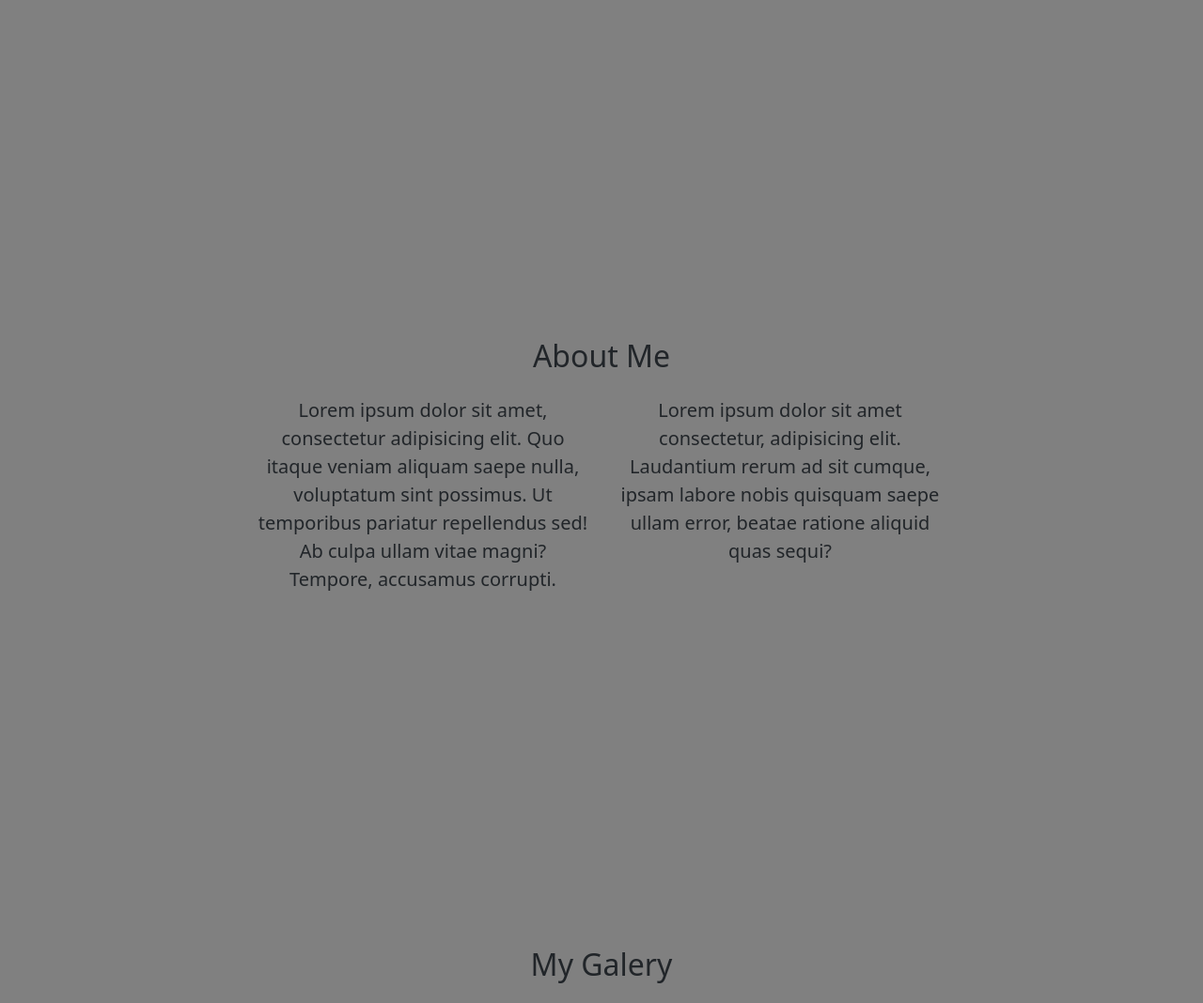
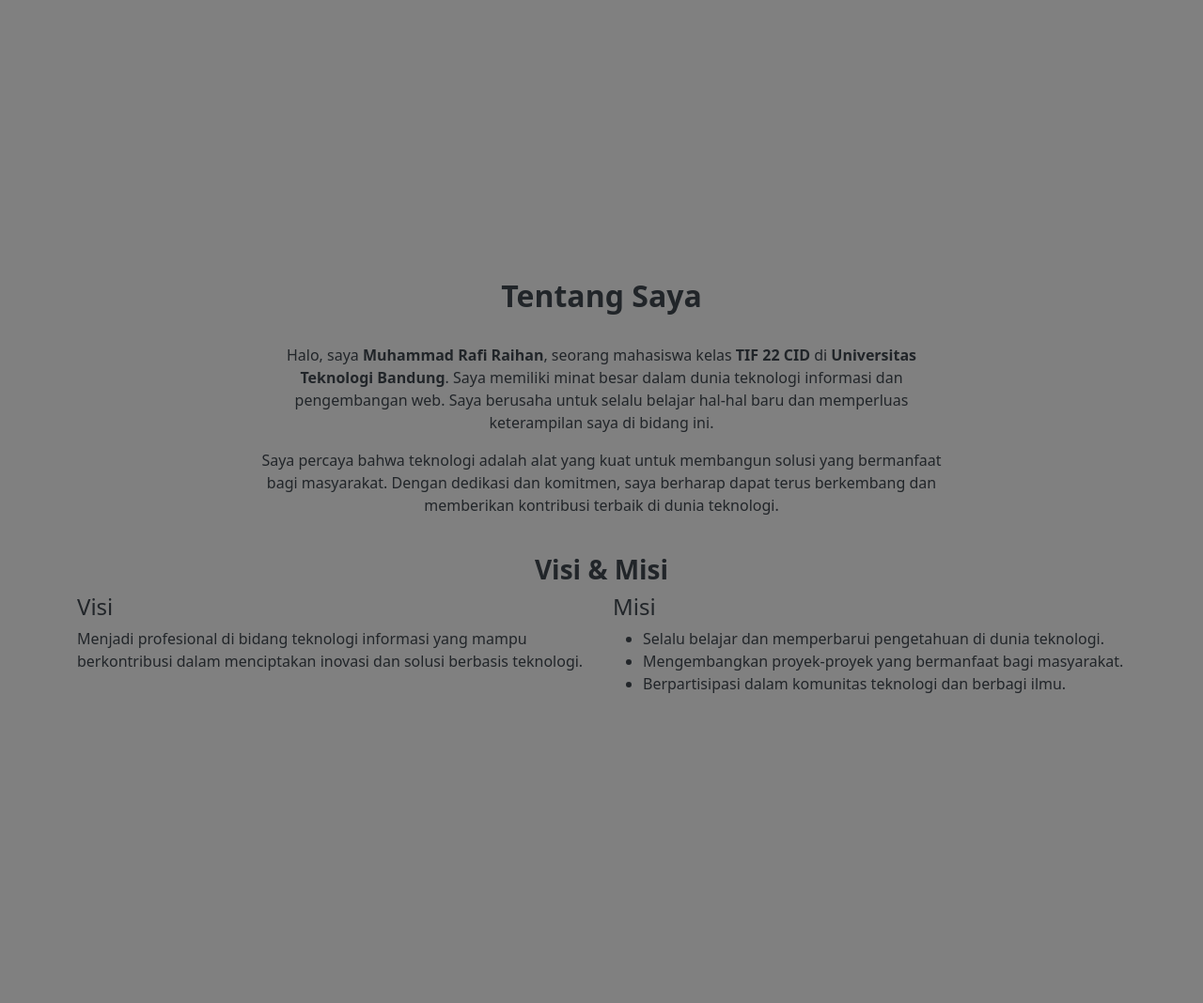
Before and after one commit to RafiRhnnn/uts_pemogramanweb, a PHP site: page /lib/dashboard.php in a window 1280 px wide. Shown: the part 580-1648 px from the top of the page at 94% size. Run offline with PHP 8.4, Linux system fonts and the light colour scheme.

```diff
--- a/lib/dashboard.php
+++ b/lib/dashboard.php
@@ -79,31 +79,49 @@ require 'pesan.php';
   </section>
   <!-- akhir jumbotron -->
 
-  <!-- about -->
-  <section id="about">
+  <!-- About Section -->
+  <section id="about" class="py-5">
     <div class="container">
-      <div class="row text-center mb-3">
-        <div class="about col">
-          <h2>About Me</h2>
+      <div class="row text-center mb-4">
+        <div class="col">
+          <h2 class="fw-bold mt-5">Tentang Saya</h2>
         </div>
       </div>
-      <div class="row justify-content-center fs-5 text-center">
-        <div class="col-md-4">
+      <div class="row justify-content-center">
+        <div class="col-md-8 text-center">
           <p>
-            Lorem ipsum dolor sit amet, consectetur adipisicing elit. Quo itaque veniam aliquam saepe nulla, voluptatum sint possimus. Ut temporibus pariatur repellendus sed! Ab culpa ullam vitae magni? Tempore, accusamus corrupti.
+            Halo, saya <strong>Muhammad Rafi Raihan</strong>, seorang mahasiswa kelas <strong>TIF 22 CID</strong> di <strong>Universitas Teknologi Bandung</strong>. Saya memiliki minat besar dalam dunia teknologi informasi dan pengembangan web. Saya berusaha untuk selalu belajar hal-hal baru dan memperluas keterampilan saya di bidang ini.
+          </p>
+          <p>
+            Saya percaya bahwa teknologi adalah alat yang kuat untuk membangun solusi yang bermanfaat bagi masyarakat. Dengan dedikasi dan komitmen, saya berharap dapat terus berkembang dan memberikan kontribusi terbaik di dunia teknologi.
           </p>
         </div>
-        <div class="col-md-4">
+      </div>
+      <div class="row text-center mt-4">
+        <div class="col">
+          <h3 class="fw-bold">Visi & Misi</h3>
+        </div>
+      </div>
+      <div class="row justify-content-center">
+        <div class="col-md-6">
+          <h4>Visi</h4>
           <p>
-            Lorem ipsum dolor sit amet consectetur, adipisicing elit.
-            Laudantium rerum ad sit cumque, ipsam labore nobis quisquam saepe
-            ullam error, beatae ratione aliquid quas sequi?
+            Menjadi profesional di bidang teknologi informasi yang mampu berkontribusi dalam menciptakan inovasi dan solusi berbasis teknologi.
           </p>
+        </div>
+        <div class="col-md-6">
+          <h4>Misi</h4>
+          <ul class="text-start">
+            <li>Selalu belajar dan memperbarui pengetahuan di dunia teknologi.</li>
+            <li>Mengembangkan proyek-proyek yang bermanfaat bagi masyarakat.</li>
+            <li>Berpartisipasi dalam komunitas teknologi dan berbagi ilmu.</li>
+          </ul>
         </div>
       </div>
     </div>
   </section>
-  <!-- about selesai -->
+  <!-- End About Section -->
+
 
   <!-- galery -->
   <section id="galery">
@@ -142,7 +160,7 @@ require 'pesan.php';
         </div>
         <div class="col-md-4 mb-3">
           <div class="card">
-            <img src="../image/ms3.JPG" class="card-img-top"/>
+            <img src="../image/ms3.JPG" class="card-img-top" />
             <div class="card-body">
               <p class="card-text">
                 Some quick example text to build on the card title and make up
@@ -258,7 +276,7 @@ require 'pesan.php';
               <textarea class="form-control" id="pesan" name="pesan" rows="3" required></textarea>
             </div>
             <button type="submit" class="btn">Kirim</button>
-            <?php if ($message):?>
+            <?php if ($message): ?>
             <?php endif; ?>
           </form>
         </div>
```
Also changed, not shown: js/mata.js (added, +12 -0 lines), loginregis/login.php (+12 -2 lines), loginregis/register.php (+10 -3 lines).
